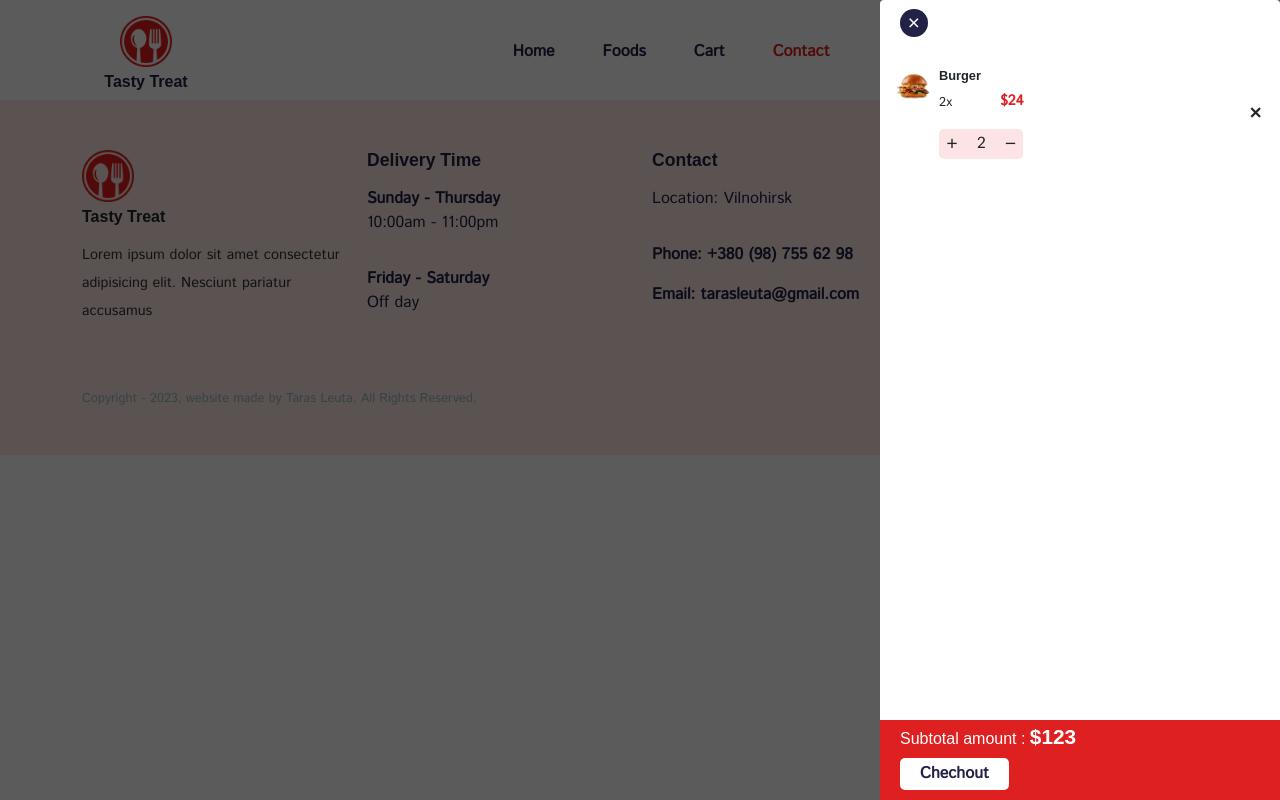
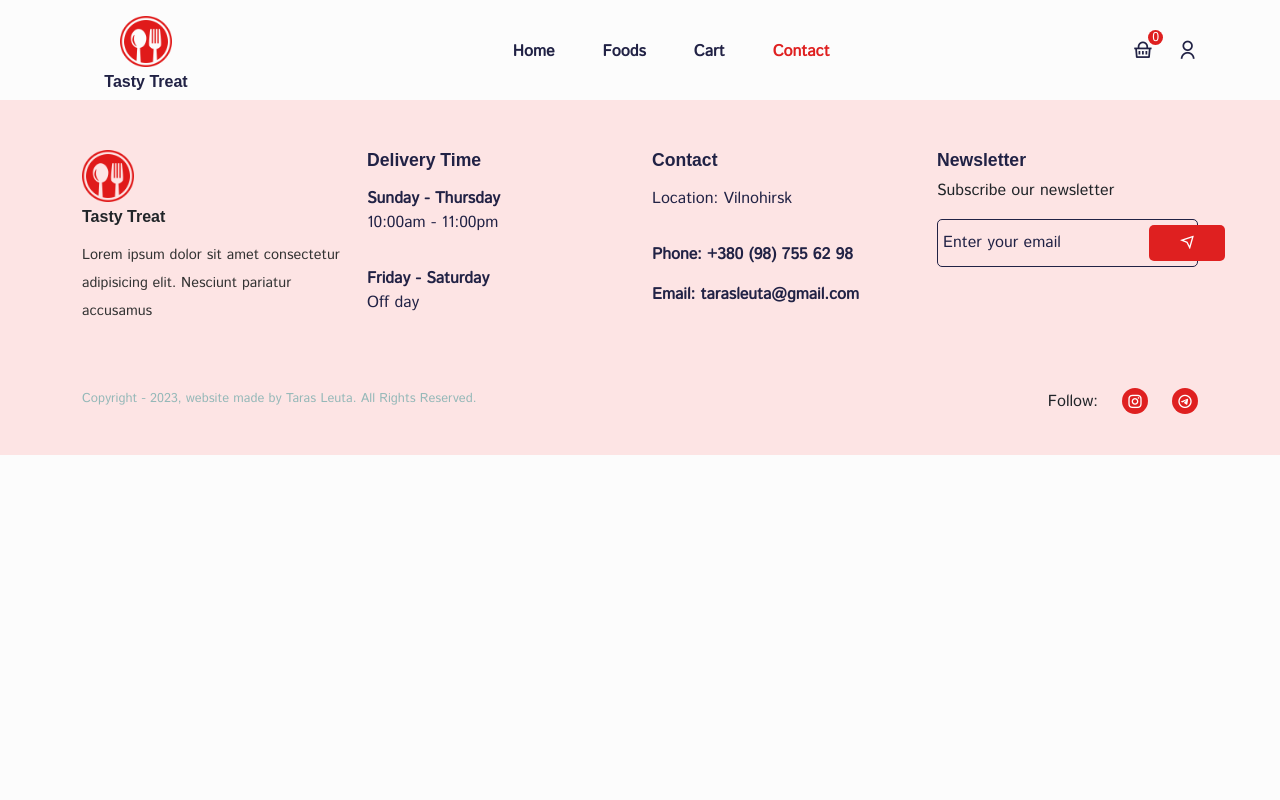
Before and after one commit to tar1kkk/commercialSite-React-Redux-TS, a React (Create React App) app: page /contact in a window 1280 px wide. Built offline with nearby package versions, Linux system fonts and the light colour scheme; a web font is replaced by a local one.

Commit message:
adedd func for cartItem , cartUISlice connect cart to the redux-toolkit

```diff
--- a/src/components/Header/Header.jsx
+++ b/src/components/Header/Header.jsx
@@ -6,6 +6,9 @@ import '../../styles/header.css';
 import { useRef } from 'react';
 import { useEffect } from 'react';
 import { useSelector } from 'react-redux';
+import { useDispatch } from 'react-redux';
+import { toggle } from '../../store/shopping-cart/cartUISlice';
+
 
 
 const nav__links = [
@@ -31,8 +34,12 @@ function Header() {
 	const headerRef = useRef(null);
 	const menuRef = useRef(null);
 	const totalQuantity = useSelector(state => state.cartSlice.totalQuantity);
+	const dispatch = useDispatch();
 	const toggleMenu = () => {
 		menuRef.current.classList.toggle('show__menu');
+	}
+	const toggleCart = () => {
+		dispatch(toggle());
 	}
 
 	useEffect(() => {
@@ -74,7 +81,7 @@ function Header() {
 
 					{/* ======== nav right icons ========= */}
 					<div className="nav__right d-flex align-items-center gap-4">
-						<span className="cart__icon">
+						<span className="cart__icon" onClick={toggleCart}>
 							<i class="ri-shopping-basket-line"></i>
 							<span className="cart__badge">{totalQuantity}</span>
 						</span>
--- a/src/components/Layout/Layout.js
+++ b/src/components/Layout/Layout.js
@@ -4,14 +4,17 @@ import Header from '../Header/Header';
 import Footer from '../Footer/Footer';
 import Routes from '../../routes/Routers';
 import Carts from '../UI/cart/Carts';
+import { useSelector } from 'react-redux';
 
 
 function Layout(props) {
+
+	const showCart = useSelector(state => state.cartUISlice.cartIsVisible);
 	return (
 		<div>
 			<Header />
 
-			<Carts />
+			{showCart && <Carts />}
 			<div>
 				<Routes />
 			</div>
--- a/src/components/UI/cart/CartItem.jsx
+++ b/src/components/UI/cart/CartItem.jsx
@@ -1,26 +1,50 @@
 import React from 'react';
+import { useDispatch } from 'react-redux';
 import { ListGroupItem } from 'reactstrap';
-import productImg from '../../../assets/images/product_01.1.jpg';
 import '../../../styles/cart-item.css';
+import { addItem, removeItem } from '../../../store/shopping-cart/cartSlice';
 
-function CartItem(props) {
+function CartItem({ item }) {
+	const dispatch = useDispatch();
+	const { id, title, price, image01, quantity, totalPrice } = item;
+
+	const increamentItem = () => {
+		dispatch(addItem({
+			id,
+			title,
+			price,
+			image01,
+			quantity,
+			totalPrice
+		}));
+	}
+	const decrementItem = () => {
+		dispatch(removeItem({
+			id,
+			title,
+			price,
+			image01,
+			quantity,
+			totalPrice
+		}))
+	}
 	return (
 		<ListGroupItem className="border-0 cart__item">
 			<div className="cart__item-info d-flex gap-2">
-				<img src={productImg} alt="product-img" />
+				<img src={image01} alt="product-img" />
 
 				<div className="cart__product-info w-100 d-flex align-items-center gap-4 justify-content-between">
 					<div>
-						<h6 className="cart__product-title">Burger</h6>
+						<h6 className="cart__product-title">{title}</h6>
 						<p className=" d-flex align-items-center gap-5 cart__product-price">
-							2x <span>$24</span>
+							{quantity}x <span>${totalPrice}</span>
 						</p>
 						<div className=" d-flex align-items-center justify-content-between increase__decrease-btn">
-							<span className="increase__btn">
+							<span className="increase__btn" onClick={increamentItem}>
 								<i class="ri-add-line"></i>
 							</span>
-							<span className="quantity">2</span>
-							<span className="decrease__btn" >
+							<span className="quantity">{quantity}</span>
+							<span className="decrease__btn" onClick={decrementItem} >
 								<i class="ri-subtract-line"></i>
 							</span>
 						</div>
--- a/src/components/UI/cart/Carts.jsx
+++ b/src/components/UI/cart/Carts.jsx
@@ -3,22 +3,35 @@ import { Link } from 'react-router-dom';
 import { ListGroup } from 'reactstrap';
 import CartItem from './CartItem';
 import '../../../styles/shopping-cart.css';
+import { useDispatch } from 'react-redux';
+import { toggle } from '../../../store/shopping-cart/cartUISlice';
+import { useSelector } from 'react-redux';
 
 
-function Carts(props) {
+function Carts() {
+	const cartProducts = useSelector(state => state.cartSlice.cartItems);
+	const totalPrice = useSelector(state => state.cartSlice.totalAmount)
+	const dispatch = useDispatch();
+	const toggleCart = () => {
+		dispatch(toggle());
+	}
 	return (
 		<div className='cart__container'>
 			<ListGroup className='cart'>
 				<div className='cart__close'>
-					<span><i class='ri-close-fill'></i></span>
+					<span onClick={toggleCart}><i class='ri-close-fill'></i></span>
 				</div>
 
 				<div className="cart__item-list">
-					<CartItem />
+					{cartProducts.length === 0 ? <h6 className='text-center mt-5'>No item added to the cart</h6>
+						: cartProducts.map((item, index) => (
+							<CartItem item={item} key={index} />
+						))
+					}
 				</div>
 
 				<div className='cart__bottom'>
-					<h6>Subtotal amount : <span>$123</span></h6>
+					<h6>Subtotal amount : <span>{totalPrice} $</span></h6>
 					<button><Link to='/checkout'>Chechout</Link></button>
 				</div>
 			</ListGroup>
--- a/src/store/shopping-cart/cartSlice.js
+++ b/src/store/shopping-cart/cartSlice.js
@@ -21,7 +21,7 @@ const cartSlice = createSlice({
 				state.cartItems.push({
 					id: newItem.id,
 					title: newItem.title,
-					image01: newItem.imag01,
+					image01: newItem.image01,
 					price: newItem.price,
 					quantity: 1,
 					totalPrice: newItem.price
@@ -30,14 +30,31 @@ const cartSlice = createSlice({
 				existingItem.quantity++;
 				existingItem.totalPrice = Number(existingItem.totalPrice) + Number(newItem.price);
 			}
-			state.totalAmount = state.cartItems.reduce((total, item) => (
-				total + Number(item.price) * Number(item.quantity)
-			))
-		}
+			state.totalAmount = state.cartItems.reduce(
+				(total, item) => total + Number(item.price) * Number(item.quantity), 0);
+		},
+		removeItem(state, action) {
+			const { id } = action.payload;
+			const existingItem = state.cartItems.find((item) => item.id === id);
+			state.totalQuantity--;
+
+			if (existingItem.quantity === 1) {
+				state.cartItems = state.cartItems.filter((item) => item.id !== id);
+			} else {
+				existingItem.quantity--;
+				existingItem.totalPrice =
+					Number(existingItem.totalPrice) - Number(existingItem.price);
+			}
+
+			state.totalAmount = state.cartItems.reduce(
+				(total, item) => total + Number(item.price) * Number(item.quantity),
+				0
+			);
+		},
 	}
 })
 
 
-export const { addItem } = cartSlice.actions;
+export const { addItem, removeItem } = cartSlice.actions;
 
 export default cartSlice.reducer;
--- /dev/null
+++ b/src/store/shopping-cart/cartUISlice.js
@@ -0,0 +1,18 @@
+import { createSlice } from "@reduxjs/toolkit";
+
+
+const cartUISlice = createSlice({
+	name: 'cartUISlice',
+	initialState: { cartIsVisible: false },
+
+	reducers: {
+		toggle(state) {
+			state.cartIsVisible = !state.cartIsVisible;
+		}
+	}
+})
+
+
+export const { toggle } = cartUISlice.actions;
+
+export default cartUISlice.reducer;
--- a/src/store/store.js
+++ b/src/store/store.js
@@ -1,8 +1,10 @@
 import { configureStore } from "@reduxjs/toolkit";
 import cartSlice from "./shopping-cart/cartSlice";
+import cartUISlice from "./shopping-cart/cartUISlice";
 
 export const store = configureStore({
 	reducer: {
 		cartSlice,
+		cartUISlice
 	}
 });
--- a/src/styles/shopping-cart.css
+++ b/src/styles/shopping-cart.css
@@ -35,7 +35,6 @@
  }
  .cart__item-list {
 	height: calc(100vh - 140px);
-	overflow-y: scroll;
  }
 
  .cart__bottom {
```
